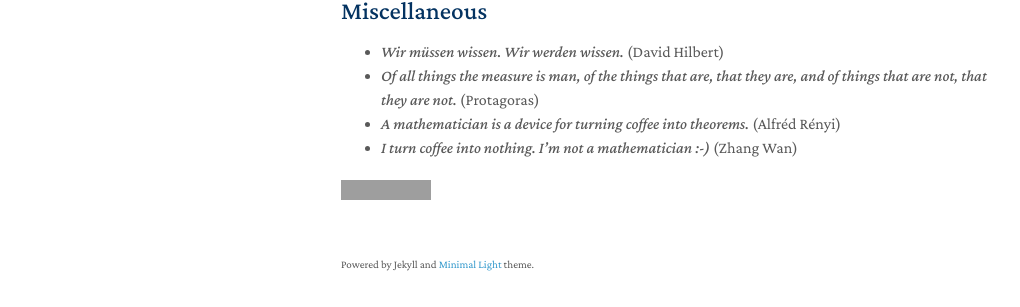
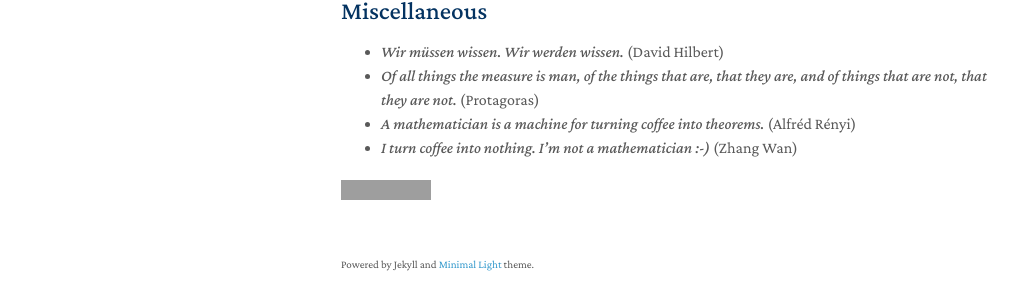
Before and after one commit to ZhangWan-byte/ZhangWan-byte.github.io, a Jekyll site: the page built from index.md, in a window 1280 px wide and 1142 px high. Shown: the part 797-1104 px from the top of the window, without its empty margins (129-1149 px from the left). Built offline with Jekyll 4.4.1, drawn with Linux system fonts in a browser that asks for light colours; nearby versions of some CDN libraries; a style sheet for code colours, icons or effects is not loaded; our own code applies the rules of GitHub Pages for plain Markdown files; grey boxes are pictures that could not be loaded.

Commit message:
Update index.md

```diff
--- a/index.md
+++ b/index.md
@@ -25,7 +25,7 @@ Exploring more than exploiting as an early-stage researcher. Recent trending top
 
 - _Wir müssen wissen. Wir werden wissen._ (David Hilbert)
 - _Of all things the measure is man, of the things that are, that they are, and of things that are not, that they are not._ (Protagoras)
-- _A mathematician is a device for turning coffee into theorems._ (Alfréd Rényi)
+- _A mathematician is a machine for turning coffee into theorems._ (Alfréd Rényi)
 - _I turn coffee into nothing. I'm not a mathematician :-)_ (Zhang Wan)
 
 <!-- {% include_relative _includes/publications.md %} -->
```
